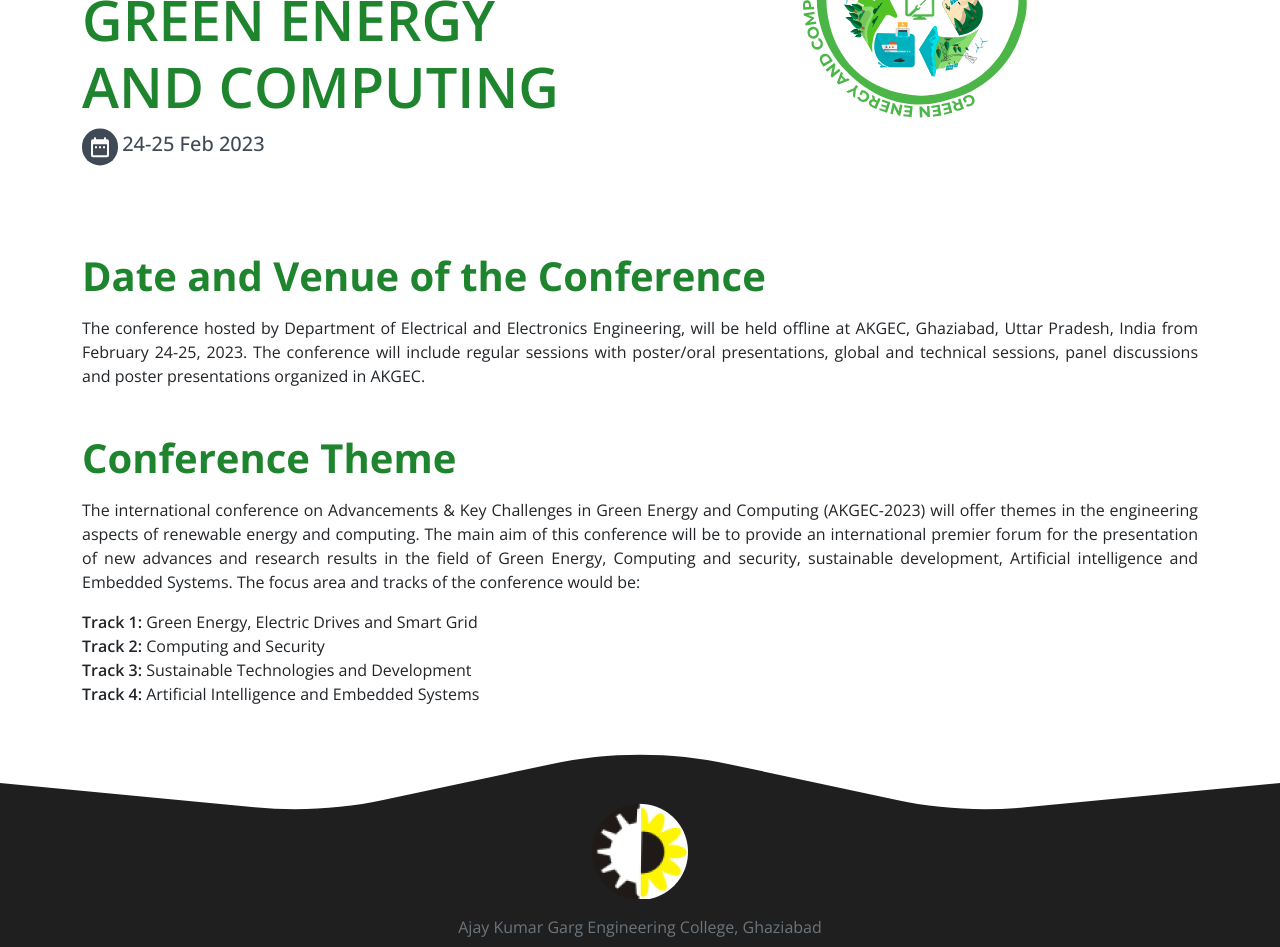
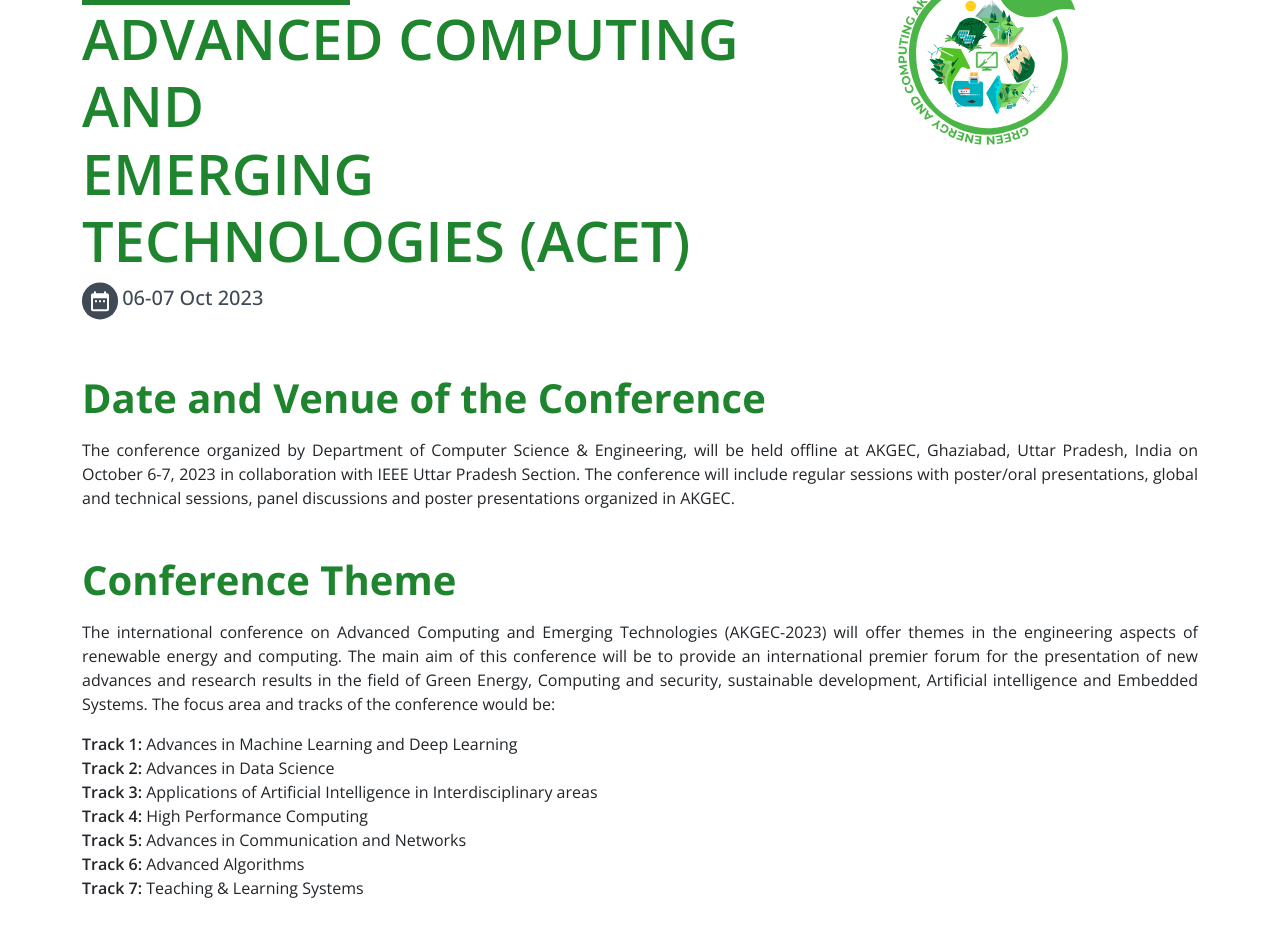
Before and after one commit to hargun0360/CSE-Website, a React (Create React App) app: page / in a window 1280 px wide. Shown: the part 460-1407 px from the top of the page. Built offline with nearby package versions, Linux system fonts and the light colour scheme.

Commit message:
Homepage changes

```diff
--- a/public/index.html
+++ b/public/index.html
@@ -31,7 +31,7 @@
       Learn how to configure a non-root public URL by running `npm run build`.
     -->
 
-  <title>EN-Conference 2022</title>
+  <title>CSE Conference 2022</title>
 </head>
 
 <body>
--- a/src/Components/Header/Header.js
+++ b/src/Components/Header/Header.js
@@ -13,7 +13,7 @@ function Header(props) {
       <div className='container-lg d-flex justify-content-around align-items-center'>
         <div className='d-flex align-items-center py-3'>
           <img src={logo} width='80px' alt="logo" />
-          <h5 className="ms-4 font-weight-bold name-heading">International Conference on Advancements and Key Challenges in Green Energy and Computing</h5>
+          <h5 className="ms-4 font-weight-bold name-heading">1st IEEE International Conference on Advanced Computing and Emerging Technologies (ACET)</h5>
         </div>
         {/* <div className='ms-5 align-items-center d-none d-md-flex'>
       <div className=' p-2 me-4 eventDate'>Event&nbsp;Date&nbsp;:&nbsp;&nbsp;18&nbsp;-&nbsp;19&nbsp;Feb’&nbsp;2022</div>
--- a/src/Components/Home/Home.js
+++ b/src/Components/Home/Home.js
@@ -16,9 +16,9 @@ class Home extends Component {
             <div id="bg-green" className="d-inline-block p-2 mt-3">
               INTERNATIONAL CONFERENCE on
             </div>
-            <h5 className="greytext mt-2 ">Advancements and Key Challenges in</h5>
-            <h2 className="text-uppercase greenhead bold-text display-4">Green Energy<br />and Computing</h2>
-            <Calendar /> <h5 className="greytext d-inline m-auto">24-25 Feb 2023</h5>
+            {/* <h5 className="greytext mt-2 ">Advancements and Key Challenges in</h5> */}
+            <h2 className="text-uppercase greenhead bold-text display-4">Advanced Computing and <br />Emerging Technologies (ACET)</h2>
+            <Calendar /> <h5 className="greytext d-inline m-auto">06-07 Oct 2023</h5>
           </div>
           <div className="w-50 d-flex deskicon" ><Desktop className="d-inline-block w-50 m-auto" /></div>
         </div>
@@ -32,18 +32,21 @@ class Home extends Component {
         <div id="date" className="target mt-3">
           <div className="container" >
             <h1 className="mb-3 green-heading">Date and Venue of the Conference</h1>
-            <p>The conference hosted by Department of Electrical and Electronics Engineering, will be held offline at AKGEC, Ghaziabad, Uttar Pradesh, India from February 24-25, 2023. The conference will include regular sessions with poster/oral presentations, global and technical sessions, panel discussions and poster presentations organized in AKGEC.</p>
+            <p>The conference organized by Department of Computer Science & Engineering, will be held offline at AKGEC, Ghaziabad, Uttar Pradesh, India on October 6-7, 2023 in collaboration with IEEE Uttar Pradesh Section. The conference will include regular sessions with poster/oral presentations, global and technical sessions, panel discussions and poster presentations organized in AKGEC.</p>
           </div>
         </div>
 
         <div id="theme" className="target">
           <div className="container mb-5" >
             <h1 className="mb-3 green-heading">Conference Theme</h1>
-            <p>The international conference on Advancements & Key Challenges in Green Energy and Computing (AKGEC-2023) will offer themes in the engineering aspects of renewable energy and computing. The main aim of this conference will be to provide an international premier forum for the presentation of new advances and research results in the field of Green Energy, Computing and security, sustainable development, Artificial intelligence and Embedded Systems. The focus area and tracks of the conference would be:</p>
-            <p><span className="bold-text">Track 1:</span> Green Energy, Electric Drives and Smart Grid<br />
-              <span className="bold-text">Track 2:</span> Computing and Security<br />
-              <span className="bold-text">Track 3:</span> Sustainable Technologies and Development<br />
-              <span className="bold-text">Track 4:</span> Artificial Intelligence and Embedded Systems</p>
+            <p>The international conference on  Advanced Computing and Emerging Technologies (AKGEC-2023) will offer themes in the engineering aspects of renewable energy and computing. The main aim of this conference will be to provide an international premier forum for the presentation of new advances and research results in the field of Green Energy, Computing and security, sustainable development, Artificial intelligence and Embedded Systems. The focus area and tracks of the conference would be:</p>
+            <p><span className="bold-text">Track 1:</span> Advances in Machine Learning and Deep Learning<br />
+              <span className="bold-text">Track 2:</span> Advances in Data Science<br />
+              <span className="bold-text">Track 3:</span> Applications of Artificial Intelligence in Interdisciplinary areas<br />
+              <span className="bold-text">Track 4:</span> High Performance Computing<br />
+              <span className="bold-text">Track 5:</span> Advances in Communication and Networks<br />
+              <span className="bold-text">Track 6:</span> Advanced Algorithms<br />
+              <span className="bold-text">Track 7:</span> Teaching & Learning Systems</p>
           </div>
         </div>
 
```
Also changed, not shown: 1 other file (tests, documents, lock files or other folders).
